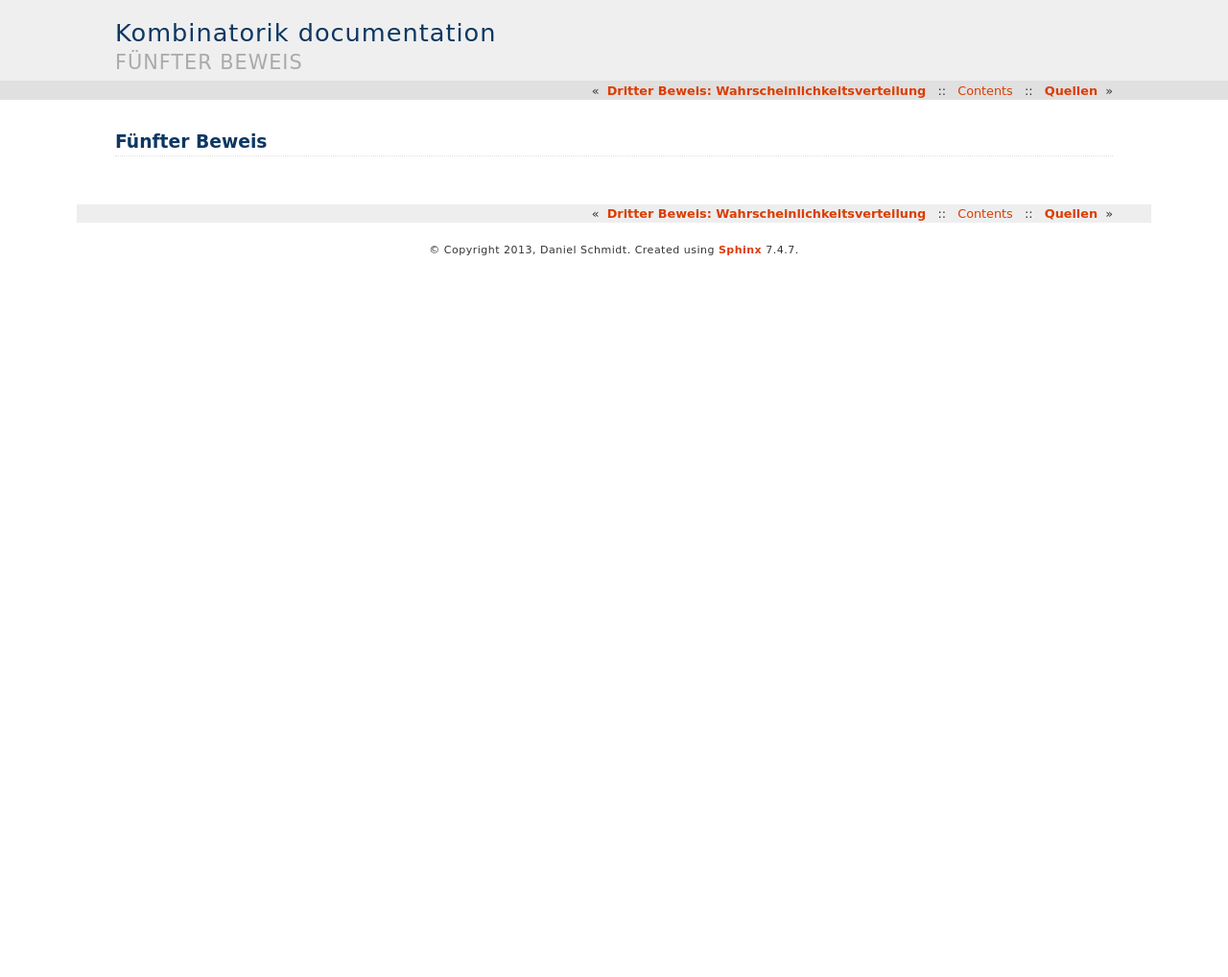
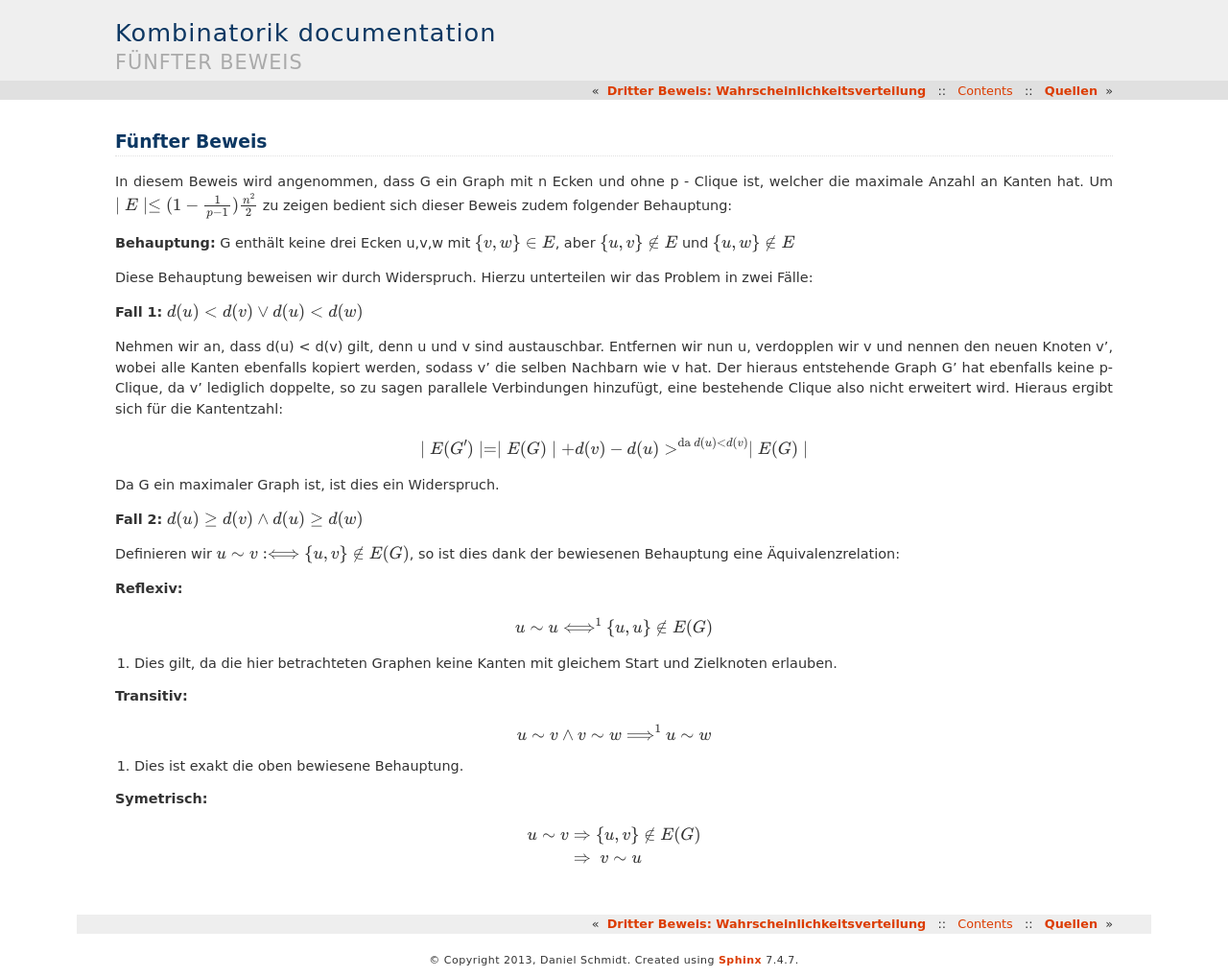
Before and after one commit to DanielMSchmidt/kombinatorik, a Sphinx documentation site: the page built from source/proof/fifth.rst, in a window 1280 px wide. Shown: the whole page at 96% size. Built offline with Sphinx 7.4.7, drawn with Linux system fonts in a browser that asks for light colours; before the commit the page ends 900 px from its top, so only the background shows below that.

Commit message:
added fifth proof, which still needs some love by fixing both todos

```diff
--- a/source/proof/fifth.rst
+++ b/source/proof/fifth.rst
@@ -1,2 +1,54 @@
 Fünfter Beweis
 ==============
+
+In diesem Beweis wird angenommen, dass G ein Graph mit n Ecken und ohne p - Clique ist, welcher die maximale Anzahl an Kanten hat.
+Um :math:`\mid E \mid \le (1- \frac{1}{p-1}) \frac{n^2}{2}` zu zeigen bedient sich dieser Beweis zudem folgender Behauptung:
+
+
+**Behauptung:** G enthält keine drei Ecken u,v,w mit :math:`\{ v, w \} \in E`, aber :math:`\{ u, v \} \notin E` und :math:`\{ u, w \} \notin E`
+
+
+Diese Behauptung beweisen wir durch Widerspruch. Hierzu unterteilen wir das Problem in zwei Fälle:
+
+
+**Fall 1:** :math:`d(u) < d(v) \vee d(u) < d(w)`
+
+Nehmen wir an, dass d(u) < d(v) gilt, denn u und v sind austauschbar.
+Entfernen wir nun u, verdopplen wir v und nennen den neuen Knoten v', wobei alle Kanten ebenfalls kopiert werden, sodass v' die selben Nachbarn wie v hat. Der hieraus entstehende Graph G' hat ebenfalls keine p-Clique, da v' lediglich doppelte, so zu sagen parallele Verbindungen hinzufügt, eine bestehende Clique also nicht erweitert wird. Hieraus ergibt sich für die Kantentzahl:
+
+.. math::
+  \mid E(G') \mid = \mid E(G) \mid + d(v) - d(u) >^{\text{da } d(u) < d(v)} \mid E(G) \mid
+
+
+Da G ein maximaler Graph ist, ist dies ein Widerspruch.
+
+
+**Fall 2:** :math:`d(u) \ge d(v) \wedge d(u) \ge d(w)`
+
+.. todo:: Fall 2 abtippen
+
+
+Definieren wir :math:`u \sim v :\Longleftrightarrow \{ u,v \} \notin E(G)`, so ist dies dank der bewiesenen Behauptung eine Äquivalenzrelation:
+
+**Reflexiv:**
+
+
+.. math::
+  u \sim u \Longleftrightarrow^1 \{ u,u \} \notin E(G)
+
+(1) Dies gilt, da die hier betrachteten Graphen keine Kanten mit gleichem Start und Zielknoten erlauben.
+
+**Transitiv:**
+
+.. math::
+  u \sim v \wedge v \sim w \Longrightarrow^1 u \sim w
+
+(1) Dies ist exakt die oben bewiesene Behauptung.
+
+**Symetrisch:**
+
+.. math::
+  u \sim v &\Rightarrow \{ u,v \} \notin E(G) \\
+  &\Rightarrow\ v \sim u
+
+.. todo:: Zeigen, dass daraus folgt, dass G ein vollständiger multipartiter Graph G sein muss (hieraus folgt wie in 3, dass die Gleichung gilt)
```
